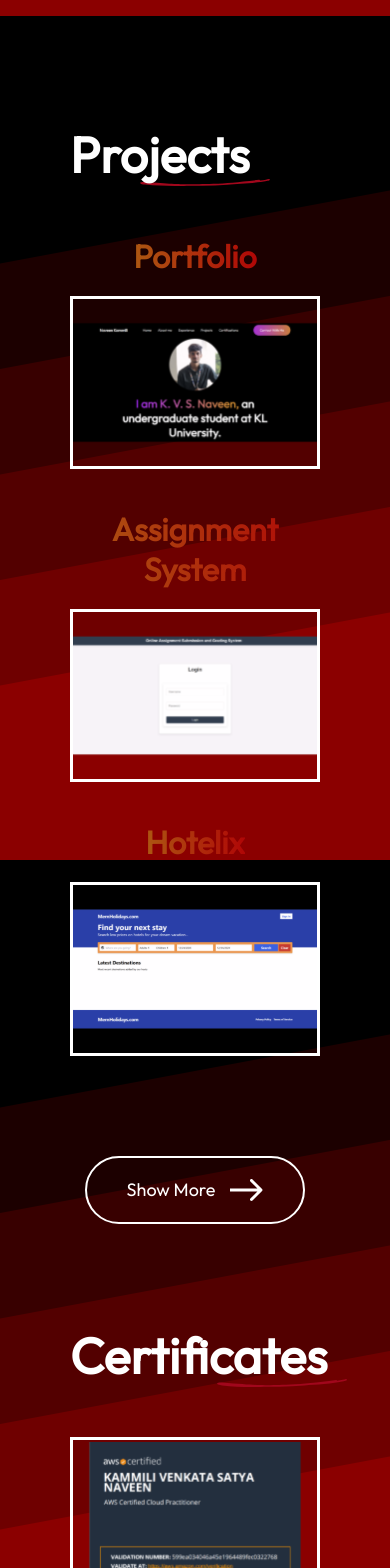
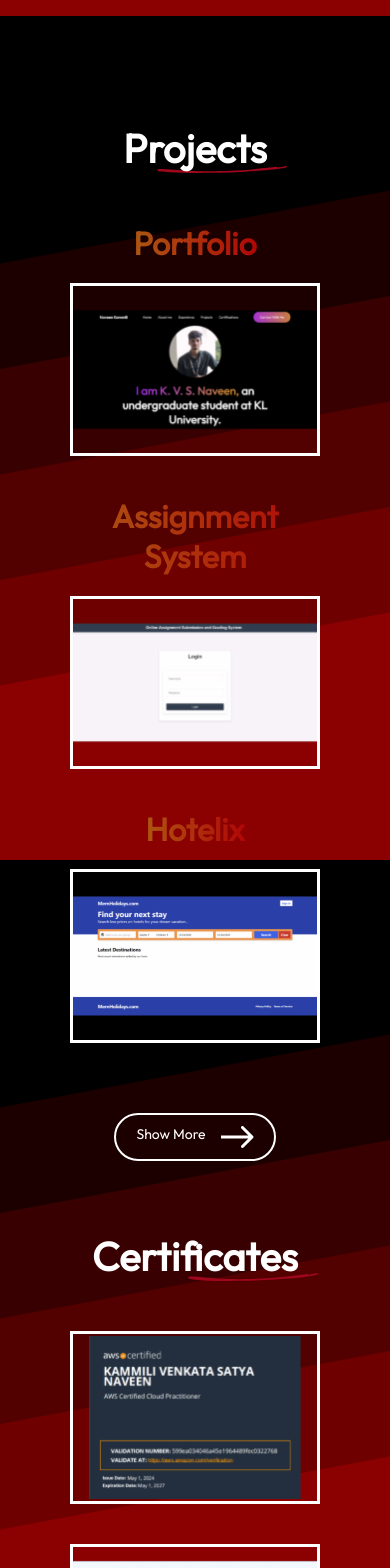
Before and after one commit to Naveen14321432/portfolio-react, a React (Vite) app: page / in a window 390 px wide. Shown: the part 3360-4928 px from the top of the page. Built offline with nearby package versions, Linux system fonts and the light colour scheme.

Commit message:
Updated contact.css

```diff
--- a/src/components/about/About.css
+++ b/src/components/about/About.css
@@ -124,7 +124,7 @@
   transform: scale(1.12);
 }
 
-@media (max-width: 768px) {
+@media (max-width: 1024px) {
   .about {
     margin: 50px 30px;
     gap: 50px;
--- a/src/components/certificates/Certificates.css
+++ b/src/components/certificates/Certificates.css
@@ -71,16 +71,16 @@
 }
 
 
-@media(max-width: 768px){
+@media(max-width: 1024px){
     .certificates{
         gap: 50px;
         margin: 50px 70px;
-        align-items: start;
+        align-items: center;
     }
 
     .certificates-title h1{
         padding: 0;
-        font-size: 50px;
+        font-size: 40px;
         font-weight: 600;
     }
 
--- a/src/components/contact/Contact.css
+++ b/src/components/contact/Contact.css
@@ -118,16 +118,16 @@
     transition: 0.3s;
 }
 
-@media(max-width:768px){
+@media(max-width:1024px){
     .contact{
         gap: 50px;
         margin: 50px 70px;
-        align-items: start;
+        align-items: center;
     }
 
     .contact-title h1{
         padding: 0;
-        font-size: 50px;
+        font-size: 40px;
         font-weight: 600;
     }
 
@@ -156,6 +156,11 @@
         width: 25px;
     }
 
+    .contact-right {
+        width: 100%;
+        box-sizing: border-box;
+    }
+
     .contact-right label{
         font-size: 20px;
     }
@@ -163,11 +168,13 @@
     .contact-right input{
         width: 100%;
         font-size: 20px;
+        box-sizing: border-box;
     }
 
     .contact-right textarea{
-        width: 95%;
+        width: 100%;
         font-size: 20px;
+        box-sizing: border-box;
     }
 
     .contact-submit{
--- a/src/components/contact/Contact.jsx
+++ b/src/components/contact/Contact.jsx
@@ -34,7 +34,7 @@ const Contact = () => {
   return (
     <div id='contact' className="contact">
       <div className="contact-title">
-        <h1>Get in touch</h1>
+        <h1>Reach out</h1>
         <img src={theme_pattern} alt="contact" />
       </div>
       <div className="contact-section">
--- a/src/components/experience/Experience.css
+++ b/src/components/experience/Experience.css
@@ -72,7 +72,7 @@
     transform: scale(1.05);
 }
 
-@media (max-width: 768px) {
+@media (max-width: 1024px) {
     .services {
         align-items: center;
         gap: 50px;
--- a/src/components/projects/Projects.css
+++ b/src/components/projects/Projects.css
@@ -82,16 +82,16 @@
     -webkit-text-fill-color: transparent;
 }
 
-@media(max-width: 768px){
+@media(max-width: 1024px){
     .mywork{
         gap: 50px;
         margin: 50px 70px;
-        align-items: start;
+        align-items: center;
     }
 
     .mywork-title h1{
         padding: 0;
-        font-size: 50px;
+        font-size: 40px;
         font-weight: 600;
     }
 
@@ -109,10 +109,11 @@
             height: 100%;
         }
 
-    .mywork-showmore{
-        padding: 20px 40px;
-        font-size: 18px;
-        margin: 50px auto;
+        .mywork-showmore {
+            padding: 10px 20px;
+            font-size: 14px;
+            margin: 20px auto;
             cursor: pointer;
         }
+
 }
```
Lines whose indentation alone changed are shown as unchanged.
